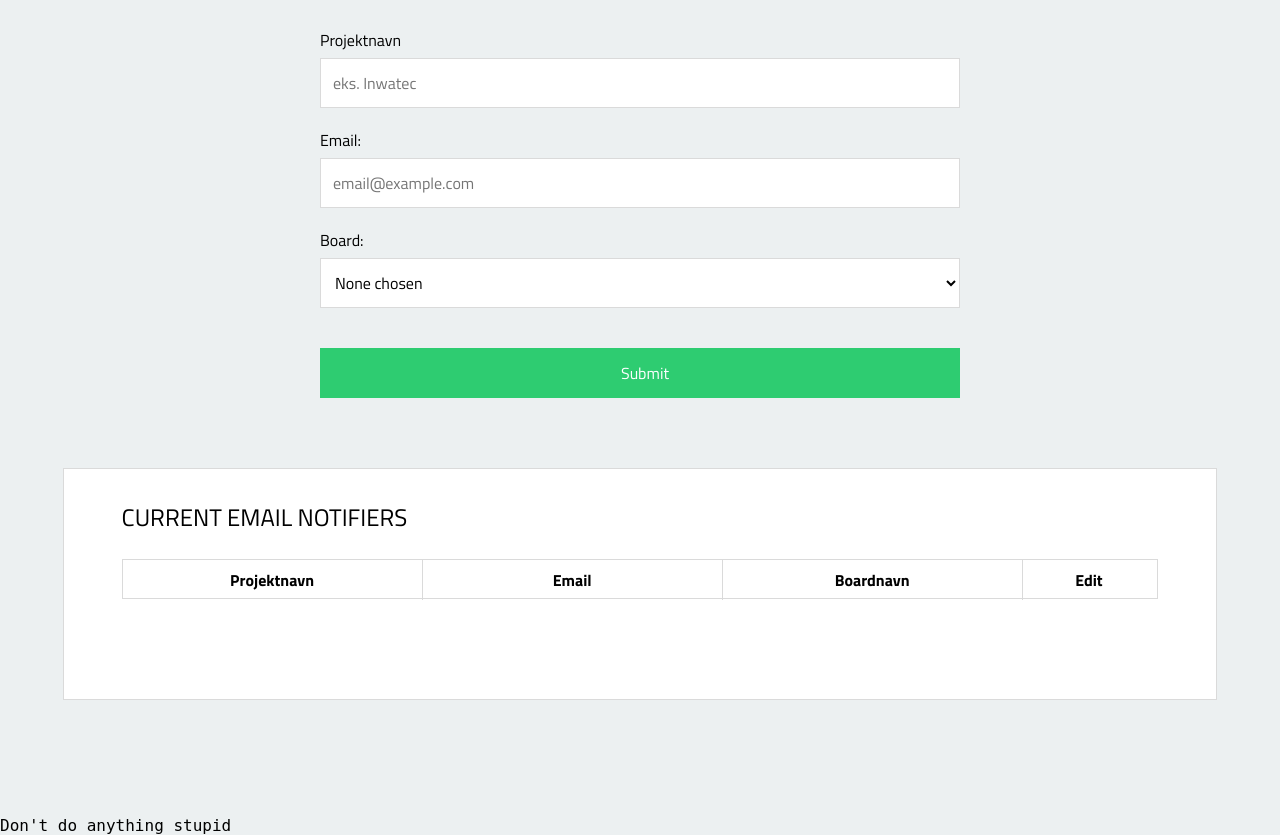
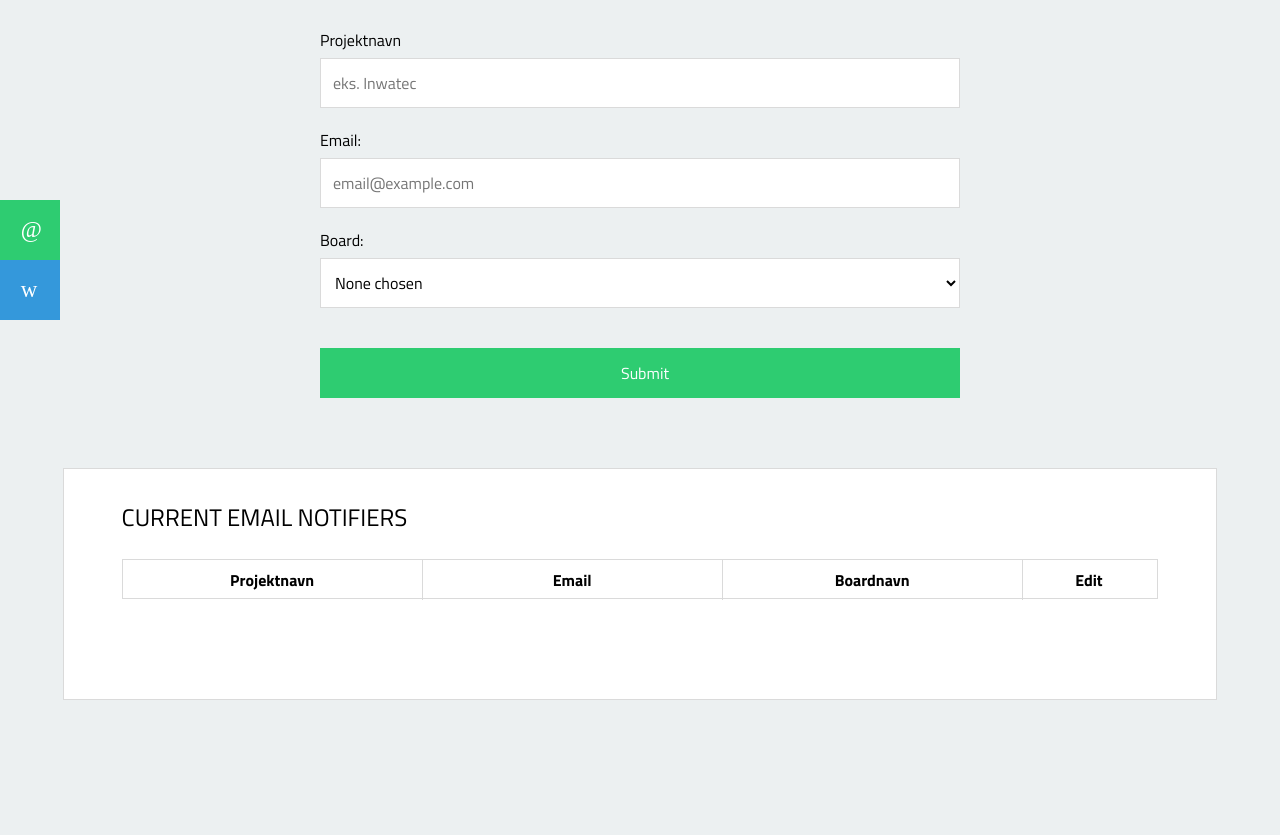
Before and after one commit to Morning-Train/Mail-notifications-for-Trello, a PHP site: page / in a window 1280 px wide. Shown: the part 140-975 px from the top of the page. After the commit the page ends 840 px from the top, so only its background shows below. Run offline with PHP 8.4, Linux system fonts and the light colour scheme; data that the repository does not hold is empty; some libraries are stand-ins or nearby versions.

Commit message:
adding tabs

```diff
--- a/client/index.php
+++ b/client/index.php
@@ -11,6 +11,7 @@
     <div id="loader">
     </div>
 
+    <!-- Modal Box -->
     <div class="modal-wrap">
         <div id="modalbox">
             <div class="close-btn">X</div>
@@ -52,6 +53,7 @@
         </div>
     </div>
 
+    <!-- Submit divs with error / success answer -->
     <div id="submit-success">
         <h3>Successfully created new record!</h3>
     </div>
@@ -60,7 +62,29 @@
         <h3>Error occured in creating new record!</h3>
     </div>
 
+    <!-- Content tabs -->
+    <div class="tab green">
+        <div class="tab-desc">
+        <p>Email Notifiers</p>
+        </div>
+        <div class="tab-img">
+        <img src="img/mail.svg" alt="mail">
+        </div>
+    </div>
+    <div class="tab blue">
+        <div class="tab-desc">
+        <p>Webhooks</p>
+        </div>
+        <div class="tab-img">
+        <img src="img/w.svg" alt="webhooks">
+        </div>
+    </div>
+
+    <!-- Page title -->
     <h1>Trello-Train</h1>
+
+    <!-- NOTIFY EMAIL CONTENT START -->
+    <div id="notify-content">
 
         <!-- Add new mail notify -->
         <form id="new-custom-frm" action="#submit-answer" method="POST">
@@ -71,7 +95,7 @@
             <input type="email" placeholder="email@example.com" id="email" name="email" autocomplete="off">
 
             <label for="board">Board:</label>
-        <select onChange="fetchLists()" id="myBoards">
+            <select id="myBoards">
                 <option value="none">None chosen</option>
             </select>
 
@@ -101,8 +125,52 @@
         </form>
 
         <div class="space"></div>
+    </div>
 
-<pre>Don't do anything stupid</pre>
+    <!-- WEBHOOKS CONTENT START -->
+    <div id="webhooks-content">
+
+        <!-- Add new mail notify -->
+        <form id="web-custom-frm" action="#web-answer" method="POST">
+            <label for="project">Projektnavn</label>
+            <input type="text" placeholder="eks. Inwatec" id="project" name="project_name" autocomplete="off">
+
+            <label for="email">Email:</label>
+            <input type="email" placeholder="email@example.com" id="email" name="email" autocomplete="off">
+
+            <label for="board">Board:</label>
+            <select id="myBoards">
+                <option value="none">None chosen</option>
+            </select>
+
+            <fieldset id="new-radio-btn" style="display: none">
+                <div id="lists">
+                    <h3>Listenavne:</h3>
+                </div>
+            </fieldset>
+
+            <input type="submit" value="Submit" id="web-submit">
+            <input type="hidden" name="submitted" value="true">
+        </form>
+
+        <div id="web-answer"></div>
+
+        <!-- Display all mail notifiers -->
+        <form id="web-sub-frm" class="clearfix">
+            <h2>Current email notifiers</h2>
+            <div id="web-field-info" class="clearfix">
+                <div class="field-info-item"><p>Projektnavn</p></div>
+                <div class="field-info-item"><p>Email</p></div>
+                <div class="field-info-item"><p>Boardnavn</p></div>
+                <div class="edit"><p>Edit</p></div>
+            </div>
+
+            <div class="space"></div>
+        </form>
+
+        <div class="space"></div>
+    </div>
+
     <script src="//code.jquery.com/jquery-1.11.2.min.js"></script>
     <script src="//code.jquery.com/jquery-migrate-1.2.1.min.js"></script>
     <script src="scripts.js"></script>
--- a/client/scripts.js
+++ b/client/scripts.js
@@ -1,6 +1,18 @@
 $(document).ready(function() {
     $('#loader').fadeOut('slow');
-    //AJAX call for contact form
+
+    // Select tab
+    $('.green').click(function() {
+        $('#webhooks-content').hide();
+        $('#notify-content').show();
+    });
+
+    $('.blue').click(function() {
+        $('#notify-content').hide();
+        $('#webhooks-content').show();
+    });
+
+    // Submit new mail notifier
     $('#new-custom-frm').submit(function(e) {
         e.preventDefault();
         console.log($('#new-custom-frm').serialize());
--- a/client/style.css
+++ b/client/style.css
@@ -48,17 +48,78 @@ input:focus {
     outline: 0;
 }
 
+/* Page Loader */
+
 #loader {
     width: 100%;
     height: 100%;
     position: fixed;
     background: #fff url('img/preloader.svg') no-repeat center center;
     background-size: 200px 100px;
+    z-index:9999;
 }
 
-#loader img {
+/*============================
+=            Tabs            =
+============================*/
+.tab {
+    width: 210px;
+    height: 60px;
+    position: fixed;
+    text-align: center;
+    cursor: pointer;
+}
+
+.tab-desc {
+    width: 150px;
+    float: left;
+}
+
+.tab p {
+    font-size: 1em;
+    font-weight: 700;
+    line-height: 60px;
+    color: #fff;
+}
+
+.tab-img {
+    width: 60px;
+    float: left;
+}
+
+.tab-img img {
     display: block;
-    margin: 200px auto;
+    width: 40%;
+    margin: 18px auto;
+}
+
+.green {
+    background: #2ecc71;
+    left: -150px;
+    top: 50%;
+    margin-top: -60px;
+    -moz-transition:left .5s ease;
+    -o-transition: left .5s ease;
+    -webkit-transition: left .5s ease;
+    transition: left .5s ease;
+}
+
+.green:hover {
+    left: 0;
+}
+
+.blue {
+    background: #3498db;
+    left: -150px;
+    top: 50%;
+    -moz-transition:left .5s ease;
+    -o-transition: left .5s ease;
+    -webkit-transition: left .5s ease;
+    transition: left .5s ease;
+}
+
+.blue:hover {
+    left: 0;
 }
 
 /*=================================
@@ -395,3 +456,11 @@ input[type="text"] {
 input[type="text"]:disabled {
     color: #95a5a6;
 }
+
+/*======================================
+=            Webhooks start            =
+======================================*/
+
+#webhooks-content {
+    display: none;
+}
```
Also changed, not shown: client/img/mail.svg (added), client/img/w.svg (added). Lines whose indentation alone changed are shown as unchanged.
